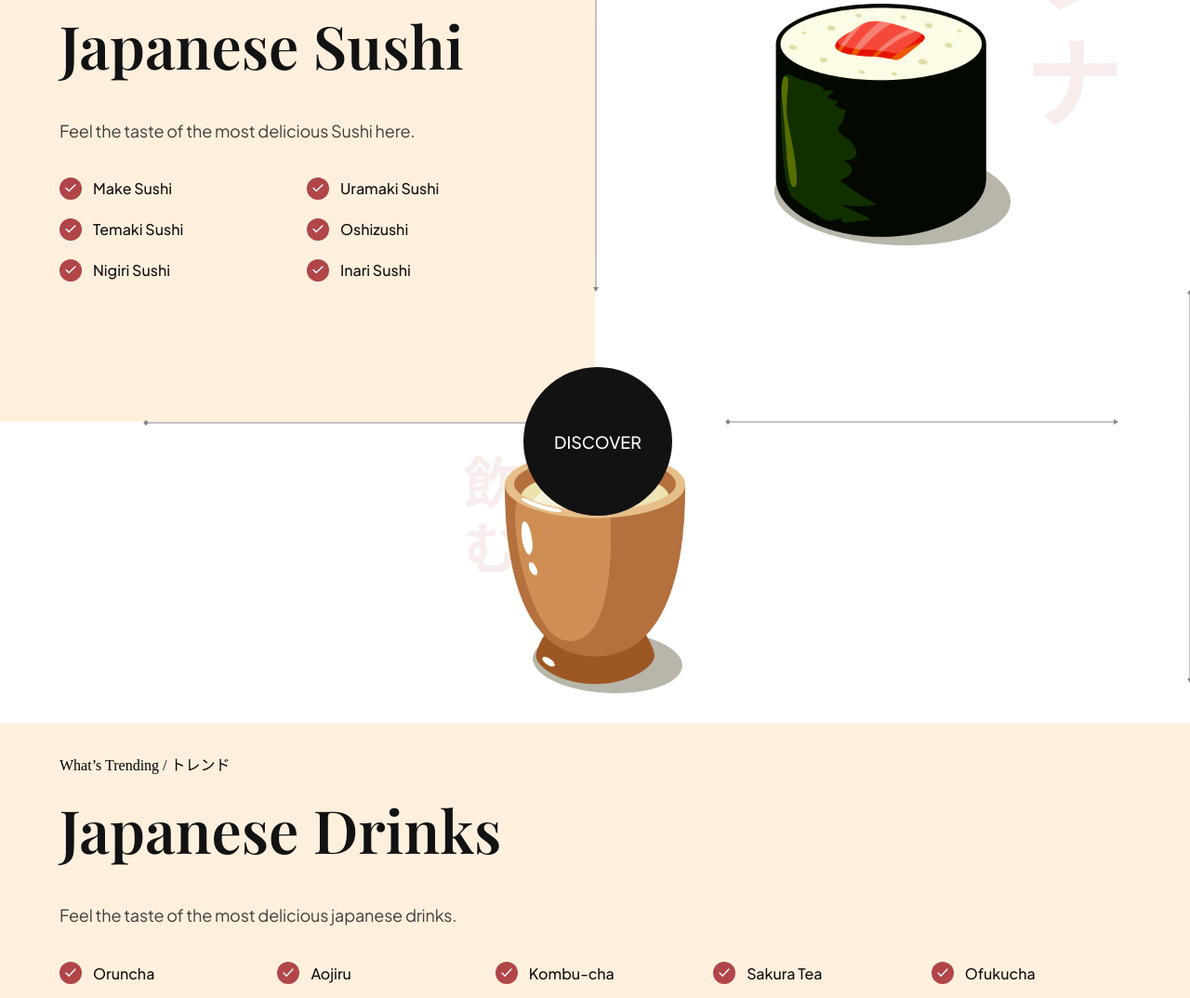
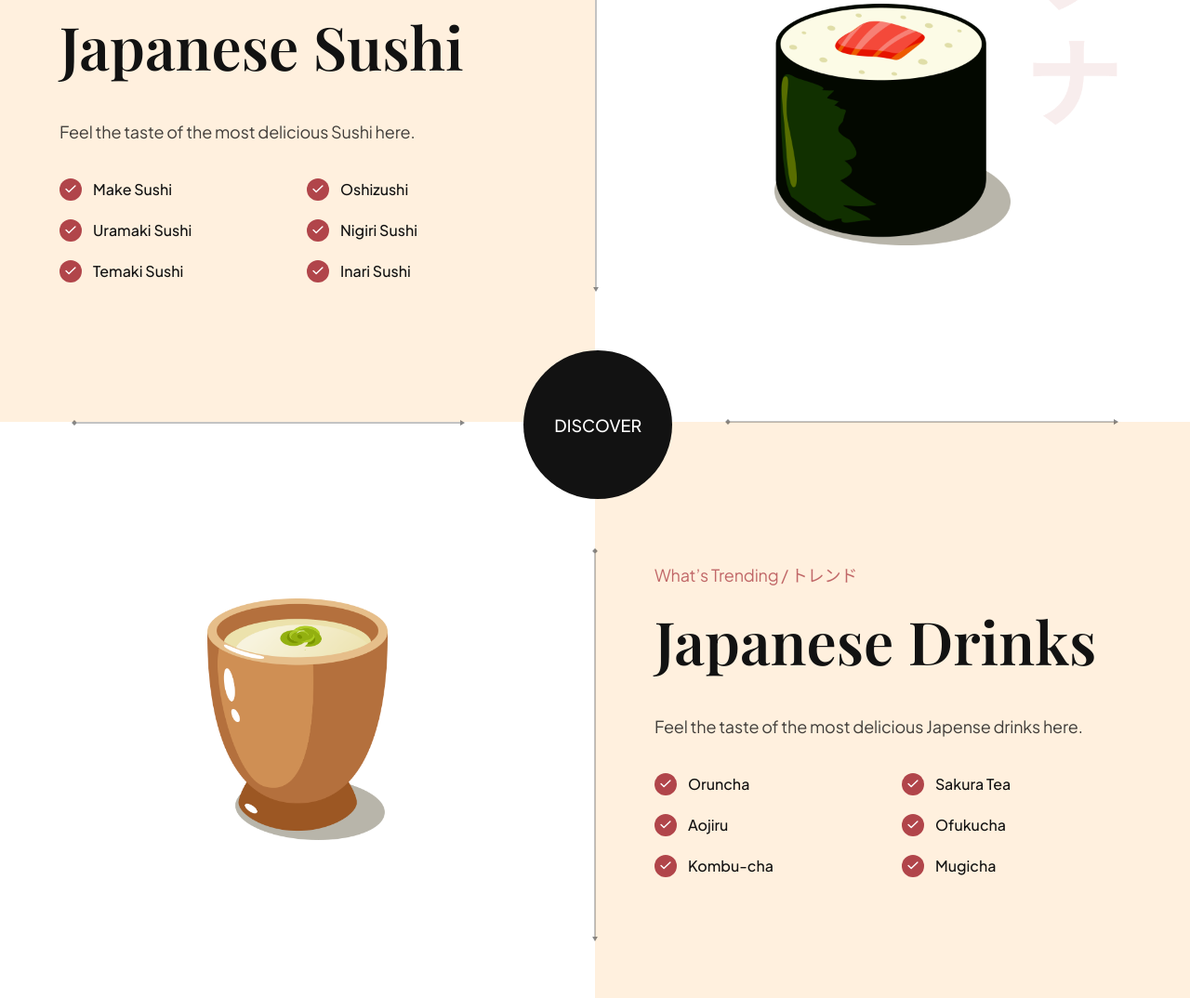
Before and after one commit to MohamedAfeef/sushi, a website built with Vite: page index.html in a window 1280 px wide. Shown: the part 2598-3672 px from the top of the page at 93% size. Built offline with nearby package versions, Linux system fonts and the light colour scheme.

Commit message:
Updated some changes

```diff
--- a/index.html
+++ b/index.html
@@ -206,176 +206,134 @@
 
   <section class="trending" id="food">
     <section class="trending-sushi">
-      <div  class="trending__content" data-aos="fade-right">
-        <p class="sushi__dubtitle">
-          What’s Trending / トレンド
-        </p>
+      <div class="trending__content" data-aos="fade-right">
+        <p class="sushi__subtitle">What’s Trending / トレンド</p>
 
-        <h2 class="sushi__title">
-          Japanese Sushi
-        </h2>
-
-        <p class="sushi__description">
-          Feel the taste of the most delicious Sushi here.
+        <h3 class="sushi__title">Japanese Sushi
+        </h3>
+        <p class="sushi__description">Feel the taste of the most delicious Sushi here.
         </p>
 
         <ul class="trending__list flex-between">
           <li>
             <div class="trending__icon flex-center">
-              <img src="./assets/check.svg" alt="check">
+              <img src="assets/check.svg" alt="check" />
             </div>
-            <p>
-              Make Sushi
-            </p>
-          </li>
-
-          <li>
-            <div class="trending__icon flex-center">
-              <img src="./assets/check.svg" alt="check">
-            </div>
-            <p>
-              Uramaki Sushi
-            </p>
-          </li>
-
-          <li>
-            <div class="trending__icon flex-center">
-              <img src="./assets/check.svg" alt="check">
-            </div>
-            <p>
-              Temaki Sushi
-            </p>
-          </li>
-
-          <li>
-            <div class="trending__icon flex-center">
-              <img src="./assets/check.svg" alt="check">
-            </div>
-            <p>
-              Oshizushi
-            </p>
-          </li>
-
-          <li>
-            <div class="trending__icon flex-center">
-              <img src="./assets/check.svg" alt="check">
-            </div>
-            <p>
-              Nigiri Sushi
-            </p>
+            <p>Make Sushi</p>
           </li>
           <li>
             <div class="trending__icon flex-center">
-              <img src="./assets/check.svg" alt="check">
+              <img src="assets/check.svg" alt="check" />
             </div>
-            <p>
-              Inari Sushi
-            </p>
+            <p>Oshizushi</p>
+          </li>
+          <li>
+            <div class="trending__icon flex-center">
+              <img src="assets/check.svg" alt="check" />
+            </div>
+            <p>Uramaki Sushi</p>
+          </li>
+          <li>
+            <div class="trending__icon flex-center">
+              <img src="assets/check.svg" alt="check" />
+            </div>
+            <p>Nigiri Sushi</p>
+          </li>
+          <li>
+            <div class="trending__icon flex-center">
+              <img src="assets/check.svg" alt="check" />
+            </div>
+            <p>Temaki Sushi</p>
+          </li>
+          <li>
+            <div class="trending__icon flex-center">
+              <img src="assets/check.svg" alt="check" />
+            </div>
+            <p>Inari Sushi</p>
           </li>
         </ul>
       </div>
 
       <div class="trending__image flex-center">
-        <img src="./assets/sushi-5.png" alt="sushi-5" data-aos="fade-left">
+        <img src="assets/sushi-5.png" alt="sushi-5" data-aos="fade-left" />
 
-        <div  class="trending__arrow trending__arrow-left">
-          <img src="./assets/arrow-vertical.svg" alt="arrow-vertical">
+        <div class="trending__arrow trending__arrow-left">
+          <img src="assets/arrow-vertical.svg" alt="arrow vertical" />
         </div>
 
-        <div  class="trending__arrow trending__arrow-bottom">
-          <img src="./assets/arrow-horizontal.svg" alt="arrow-horizontal">
+        <div class="trending__arrow trending__arrow-bottom">
+          <img src="assets/arrow-horizontal.svg" alt="arrow horizontal" />
         </div>
       </div>
+
     </section>
 
     <div class="trending__discover" data-aos="zoom-in">
       <p>Discover</p>
     </div>
 
-    <section class="trending-drink">
+    <section class="trending-drinks">
       <div class="trending__image flex-center">
-        <img src="./assets/sushi-4.png" alt="sushi-4" data-aos="fade-right">
+        <img src="assets/sushi-4.png" alt="sushi-4" data-aos="fade-right" />
 
-        <div  class="trending__arrow trending__arrow-top">
-          <img src="./assets/arrow-horizontal.svg" alt="arrow-horizontal">
+        <div class="trending__arrow trending__arrow-top">
+          <img src="assets/arrow-horizontal.svg" alt="arrow horizontal" />
         </div>
 
-        <div  class="trending__arrow trending__arrow-right">
-          <img src="./assets/arrow-vertical.svg" alt="arrow-vertical">
+        <div class="trending__arrow trending__arrow-right">
+          <img src="assets/arrow-vertical.svg" alt="arrow vertical" />
         </div>
       </div>
 
-      <div  class="trending__content" data-aos="fade-left">
-        <p class="sushi__dubtitle">
-          What’s Trending / トレンド
-        </p>
+      <div class="trending__content" data-aos="fade-left">
+        <p class="sushi__subtitle">What’s Trending / トレンド</p>
 
-        <h2 class="sushi__title">
-          Japanese Drinks
-        </h2>
-
-        <p class="sushi__description">
-          Feel the taste of the most delicious japanese drinks.
+        <h3 class="sushi__title">Japanese Drinks
+        </h3>
+        <p class="sushi__description">Feel the taste of the most delicious Japense drinks here.
         </p>
 
         <ul class="trending__list flex-between">
           <li>
             <div class="trending__icon flex-center">
-              <img src="./assets/check.svg" alt="check">
+              <img src="assets/check.svg" alt="check" />
             </div>
-            <p>
-              Oruncha
-            </p>
-          </li>
-
-          <li>
-            <div class="trending__icon flex-center">
-              <img src="./assets/check.svg" alt="check">
-            </div>
-            <p>
-              Aojiru
-            </p>
-          </li>
-
-          <li>
-            <div class="trending__icon flex-center">
-              <img src="./assets/check.svg" alt="check">
-            </div>
-            <p>
-              Kombu-cha
-            </p>
-          </li>
-
-          <li>
-            <div class="trending__icon flex-center">
-              <img src="./assets/check.svg" alt="check">
-            </div>
-            <p>
-              Sakura Tea
-            </p>
-          </li>
-
-          <li>
-            <div class="trending__icon flex-center">
-              <img src="./assets/check.svg" alt="check">
-            </div>
-            <p>
-              Ofukucha
-            </p>
+            <p>Oruncha</p>
           </li>
           <li>
             <div class="trending__icon flex-center">
-              <img src="./assets/check.svg" alt="check">
+              <img src="assets/check.svg" alt="check" />
             </div>
             <p>
-              Mugicha
-            </p>
+              Sakura Tea</p>
+          </li>
+          <li>
+            <div class="trending__icon flex-center">
+              <img src="assets/check.svg" alt="check" />
+            </div>
+            <p>Aojiru</p>
+          </li>
+          <li>
+            <div class="trending__icon flex-center">
+              <img src="assets/check.svg" alt="check" />
+            </div>
+            <p>Ofukucha</p>
+          </li>
+          <li>
+            <div class="trending__icon flex-center">
+              <img src="assets/check.svg" alt="check" />
+            </div>
+            <p>Kombu-cha</p>
+          </li>
+          <li>
+            <div class="trending__icon flex-center">
+              <img src="assets/check.svg" alt="check" />
+            </div>
+            <p>Mugicha</p>
           </li>
         </ul>
       </div>
-
     </section>
-
   </section>
 
   <section class="subscription flex-center" id="Services">
```
